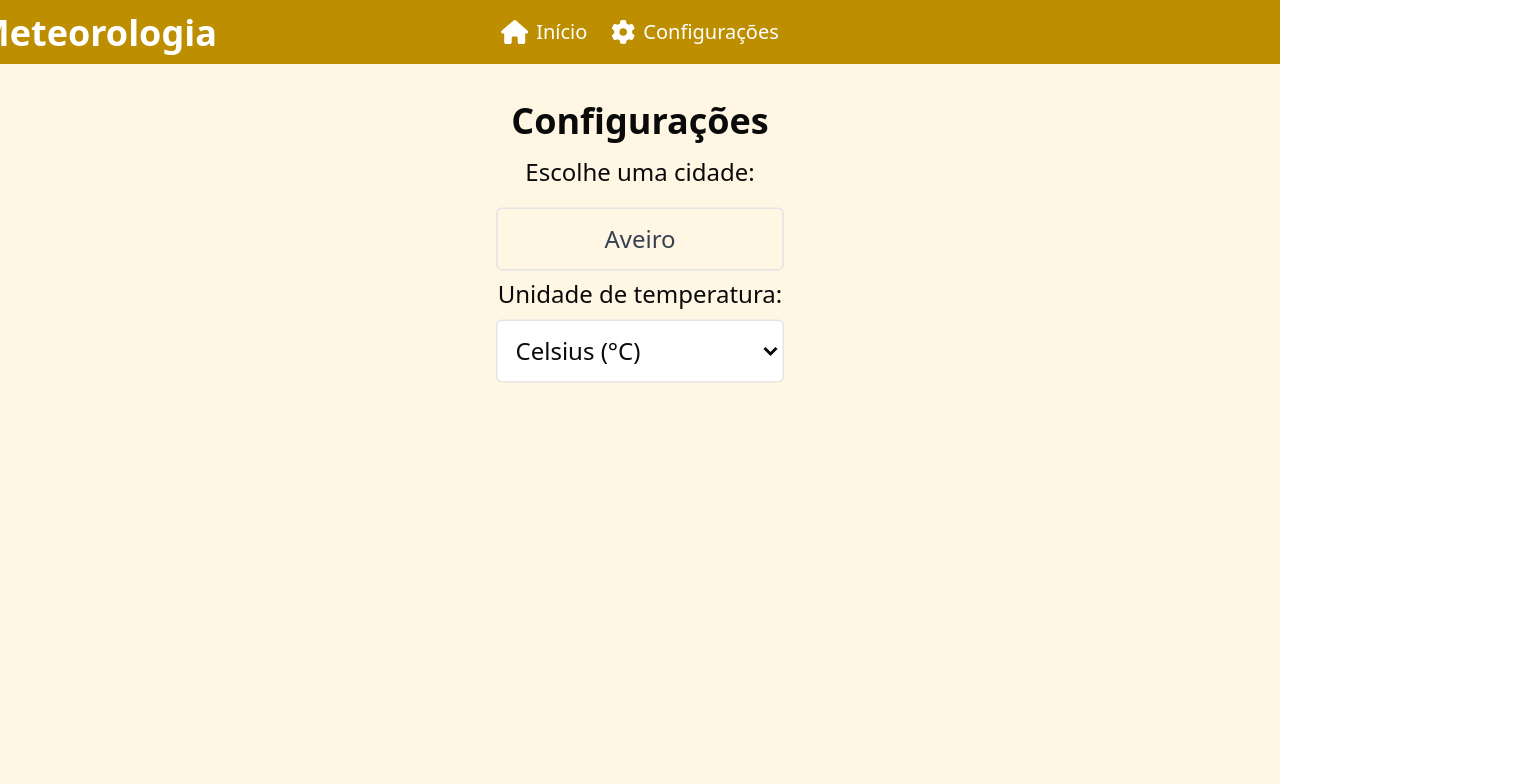
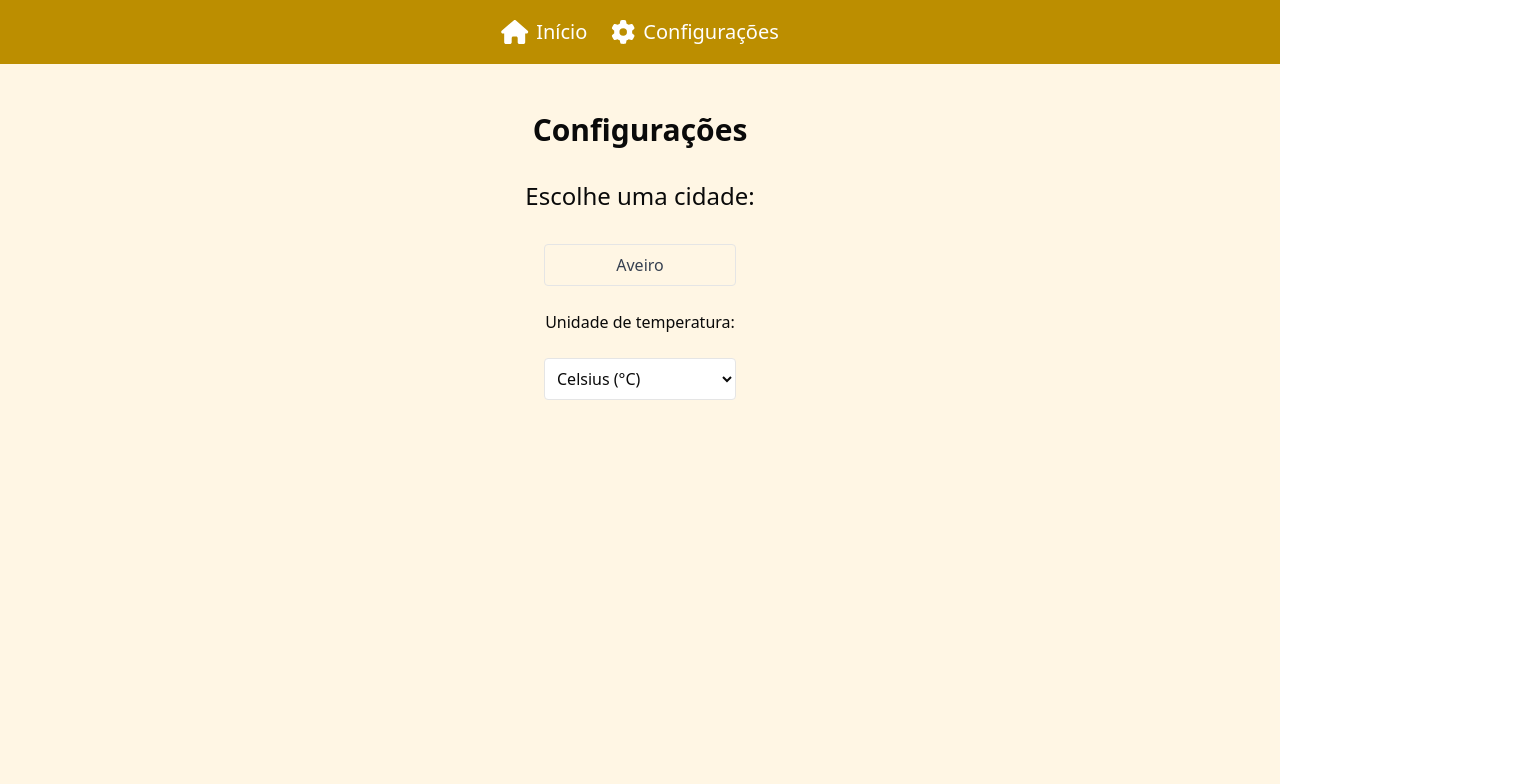
Before and after one commit to LucasAboim/Meteorologia, a Nuxt app: page /settings in a window 1280 px wide. Shown: the top 784 px of the page, 1540 px wide, since content can reach past the window. Built offline with nearby package versions, Linux system fonts and the light colour scheme.

Commit message:
Atualização automática

```diff
--- a/components/WeatherCard.vue
+++ b/components/WeatherCard.vue
@@ -30,24 +30,24 @@ const weatherDescription = computed(() => {
 </script>
 
 <template>
-  <div class="p-1">
-  <Card class="max-w-md mx-auto shadow-lg rounded-lg scale-150 mt-12">
+  <div class="p-4"> <!-- Aumentei o padding -->
+    <Card class="max-w-lg mx-auto shadow-lg rounded-lg mt-12 p-6"> <!-- Aumentei o tamanho do Card e padding -->
       <CardHeader class="flex flex-col items-center">
-      <CardTitle class="text-lg font-semibold">Tempo Atual</CardTitle>
+        <CardTitle class="text-2xl font-bold">Tempo Atual</CardTitle> <!-- Título maior -->
         <WeatherIcon v-if="weatherData" :weatherCode="weatherData.weathercode" />
       </CardHeader>
-    <CardContent v-if="!loading && !error && weatherData" class="text-gray-700 text-base text-center">
+      <CardContent v-if="!loading && !error && weatherData" class="text-gray-700 text-xl text-center"> <!-- Texto maior -->
         <p>
-        <FontAwesomeIcon :icon="faTemperatureHalf" />
+          <FontAwesomeIcon :icon="faTemperatureHalf" class="text-2xl" /> <!-- Ícones maiores -->
           {{ weatherDescription.temperature }} |
-        <FontAwesomeIcon :icon="faWind" />
+          <FontAwesomeIcon :icon="faWind" class="text-2xl" />
           {{ weatherDescription.windspeed }} km/h
         </p>
       </CardContent>
-    <CardContent v-if="loading" class="text-blue-500 text-center">
+      <CardContent v-if="loading" class="text-blue-500 text-center text-xl">
         <p>Carregando...</p>
       </CardContent>
-    <CardContent v-if="error" class="text-red-500 text-center">
+      <CardContent v-if="error" class="text-red-500 text-center text-xl">
         <p>{{ error }}</p>
       </CardContent>
     </Card>
--- a/layouts/default.vue
+++ b/layouts/default.vue
@@ -2,10 +2,9 @@
   <div class="min-h-screen bg-[#fff6e4] text-foreground ">
 
     <header class="bg-[#bc8e00] text-white relative ">
-      <div class="container mx-auto flex justify-between items-center p-4 relative">
+      <div class="container mx-auto flex flex-col md:flex-row justify-center md:justify-between items-center p-8 relative text-center">
 
-        <NuxtLink to="/" class="text-2xl font-bold flex items-center space-x-2 scale-150">
-          <span>Meteorologia</span>
+        <NuxtLink to="/" class="text-3xl font-bold flex items-center space-x-2 ">
         </NuxtLink>
 
         <nav class="hidden md:flex space-x-6 absolute left-1/2 -translate-x-1/2">
--- a/pages/index.vue
+++ b/pages/index.vue
@@ -23,7 +23,7 @@ const formattedLocation = computed(() => {
 
 <template>
   <div class="text-center p-6">
-    <h2 class="text-xl font-semibold scale-150 mb-10">{{ formattedLocation }}</h2>
+    <h2 class="text-4xl font-semibold">{{ formattedLocation }}</h2>
 
     <WeatherCard :weatherData="weatherData" :loading="loading" :error="error" />
     <UpdateButton :fetchWeather="fetchWeather" />
--- a/pages/settings.vue
+++ b/pages/settings.vue
@@ -15,18 +15,18 @@ async function updateCity() {
 </script>
 
 <template>
-  <div class="text-center p-6">
-    <h1 class="text-2xl font-bold scale-150">Configurações</h1>
+  <div class="text-center p-8">
+    <h1 class="text-3xl font-bold  ">Configurações</h1>
 
-    <label class="block mt-6 scale-150">Escolhe uma cidade:</label>
-    <div class="flex justify-center scale-150 mt-6">
+    <label class="block mt-8 text-2xl ">Escolhe uma cidade:</label>
+    <div class="flex justify-center mt-6">
       <input
         v-if="isEditing"
         v-model="cityInput"
         @keyup.enter="updateCity"
         @blur="isEditing = false"
         placeholder="Digite a cidade e pressione Enter"
-        class="mt-2 p-2 border rounded text-center w-48"
+        class="mt-2 p-2 border rounded text-center w-78"
       />
       <p
         v-else
@@ -37,8 +37,8 @@ async function updateCity() {
       </p>
     </div>
 
-    <label class="block mt-4 scale-150 mt-6">Unidade de temperatura:</label>
-    <select v-model="weatherStore.unit" class="mt-2 p-2 border rounded w-48 bg-white focus:bg-[#ebb200] focus:text-white scale-150 mt-6">
+    <label class="block mt-4 mt-6">Unidade de temperatura:</label>
+    <select v-model="weatherStore.unit" class="mt-2 p-2 border rounded w-48 bg-white focus:bg-[#ebb200] focus:text-white   mt-6">
       <option value="C">Celsius (°C)</option>
       <option value="F">Fahrenheit (°F)</option>
     </select>
```
Lines whose indentation alone changed are shown as unchanged.
